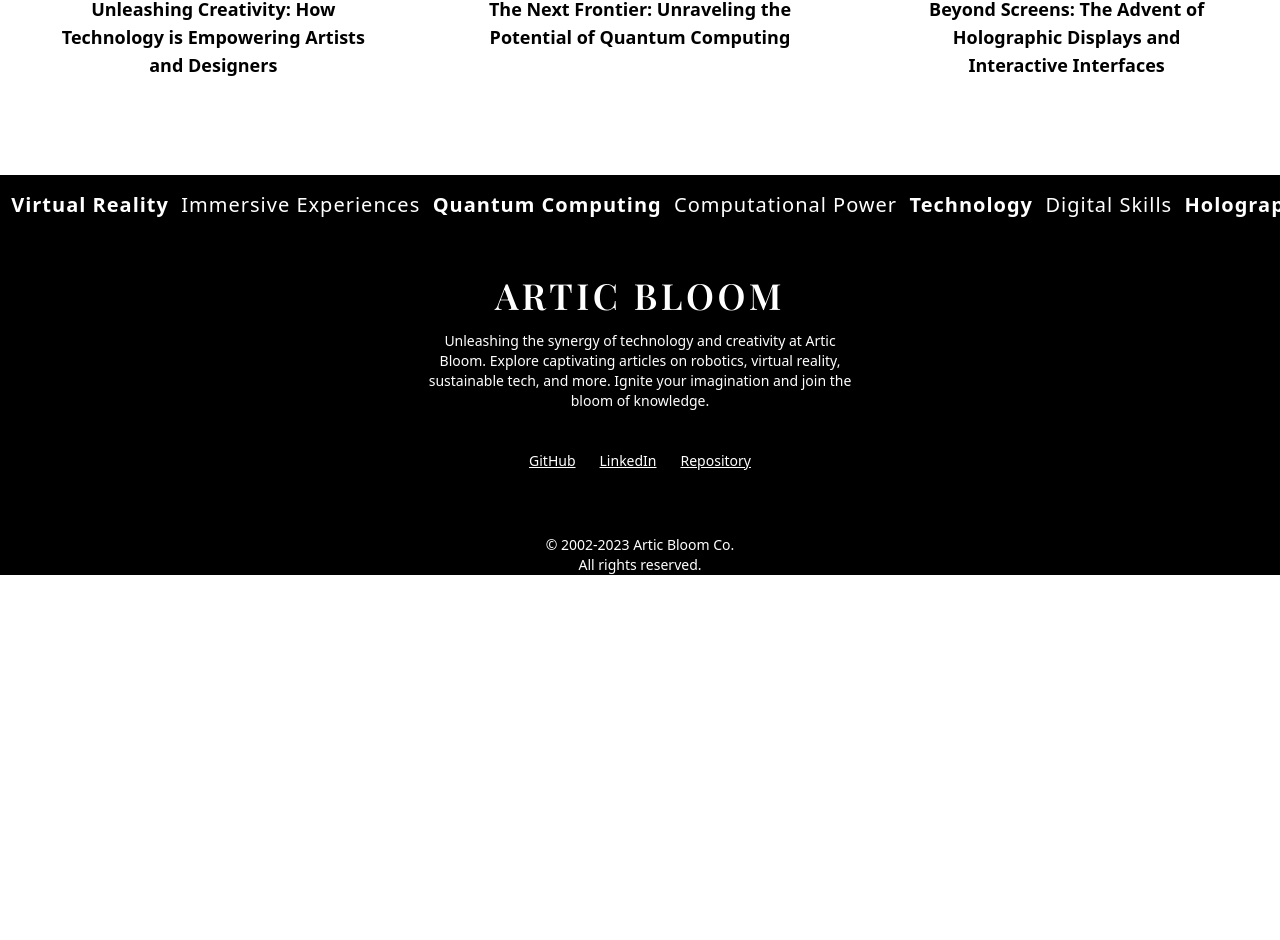
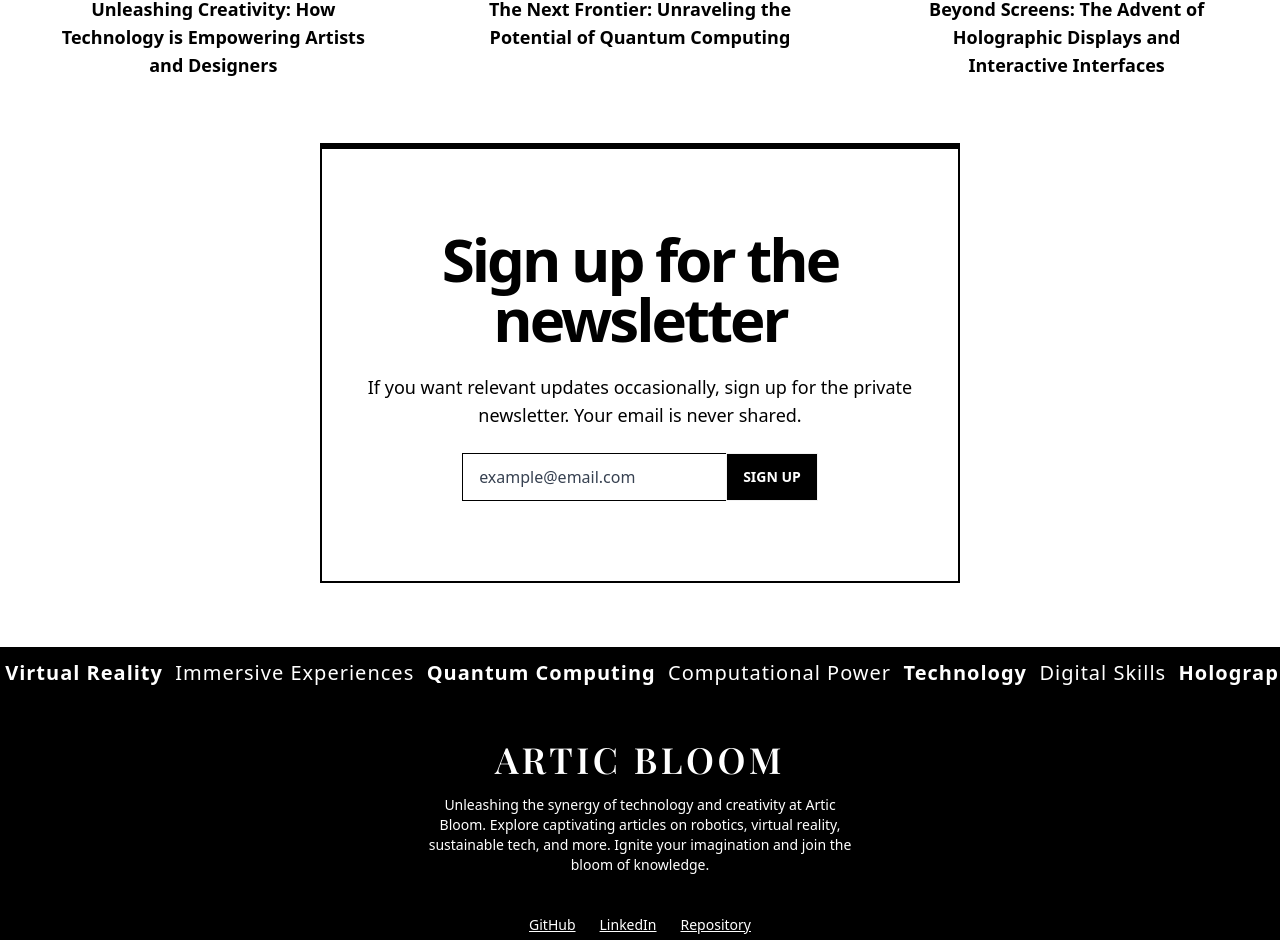
Before and after one commit to ZeberMVP/arctic-bloom, a Next.js app: page /articles/1 in a window 1280 px wide. Shown: the part 4029-4969 px from the top of the page. Before the commit the page ends 4604 px from the top, so only its background shows below. Built offline with nearby package versions, Linux system fonts and the light colour scheme; grey boxes are pictures that could not be loaded; a web font is replaced by a local one.

Commit message:
feat: add newsletter form

```diff
--- a/articles/articles.json
+++ b/articles/articles.json
@@ -59,7 +59,7 @@
     "title": "Unleashing Creativity: How Technology is Empowering Artists and Designers",
     "subtitle": "Exploring the Intersection of Art, Design, and Technology",
     "date": "Jan 15, 2023",
-    "time": "4 min read",
+    "time": "2 min read",
     "first": "The advent of technology has brought forth a new era of creativity, empowering artists and designers to push the boundaries of their craft. This article dives into the dynamic relationship between art, design, and technology, highlighting how technological advancements are revolutionizing the creative process.",
     "second": "Digital tools and software have become essential resources for artists and designers, offering a vast array of possibilities for creation and expression. From graphic design and illustration software to 3D modeling and animation tools, technology has democratized access to professional-grade tools, allowing artists to bring their visions to life with greater ease and efficiency.",
     "third": "Moreover, technology has opened up new avenues for collaboration and experimentation. Artists and designers can now connect and collaborate with peers from around the world, sharing ideas, techniques, and inspiration in real-time. Virtual communities and online platforms have become thriving spaces for creative exchange, fostering a global network of artists and designers.",
--- a/src/app/articles/[id]/page.tsx
+++ b/src/app/articles/[id]/page.tsx
@@ -6,6 +6,7 @@ import data from "@/articles/articles.json";
 import Article from "@/components/Article";
 import WhatToRead from "@/components/WhatToRead";
 import type { ArticleProps } from "@/components/Article";
+import Newsletter from "@/components/Newsletter";
 
 const ArticlePage = () => {
   const params = useParams();
@@ -66,6 +67,7 @@ const ArticlePage = () => {
         tag2={article.tag2}
       />
       <WhatToRead articles={randomArticles} />
+      <Newsletter />
     </main>
   );
 };
--- a/src/components/Footer.tsx
+++ b/src/components/Footer.tsx
@@ -4,7 +4,7 @@ import Paragraph from "@/ui/Paragraph";
 const Footer = () => {
   return (
     <footer className="footer md:flex md:flex-col bg-black text-white">
-      <Marquee className="tracking-wider py-4 text-xl" autoFill={true}>
+      <Marquee className="tracking-wider py-3 text-xl" autoFill={true}>
         <strong>Robotics&nbsp;&nbsp;</strong>
         <span>Artificial Intelligence&nbsp;&nbsp;</span>
         <strong>Virtual Reality&nbsp;&nbsp;</strong>
--- /dev/null
+++ b/src/components/Newsletter.tsx
@@ -0,0 +1,27 @@
+import LargeHeading from "@/ui/LargeHeading";
+import Paragraph from "@/ui/Paragraph";
+
+const Newsletter = () => {
+  return (
+    <div className="flex flex-wrap border-2 py-8 lg:py-20 px-2 border-t-[6px] border-black w-11/12 sm:w-10/12 md:w-9/12 lg:w-7/12 xl:w-6/12 mx-auto space-y-6 md:mb-8">
+      <LargeHeading className="mx-auto">
+        Sign up for the newsletter
+      </LargeHeading>
+      <Paragraph className="mx-auto">
+        If you want relevant updates occasionally, sign up for the private
+        newsletter. Your email is never shared.
+      </Paragraph>
+      <div className="join mx-auto">
+        <input
+          className="input border-black bg-white placeholder-gray-700 join-item rounded-none"
+          placeholder="example@email.com"
+        />
+        <button className="btn bg-black text-white join-item rounded-none ">
+          SIGN UP
+        </button>
+      </div>
+    </div>
+  );
+};
+
+export default Newsletter;
--- a/src/components/WhatToRead.tsx
+++ b/src/components/WhatToRead.tsx
@@ -44,7 +44,6 @@ const WhatToRead: FC<WhatToReadProps> = ({ articles }) => {
           </Link>
         ))}
       </div>
-      <div className="border-[5px] border-black my-16 md:hidden"></div>
     </div>
   );
 };
```
